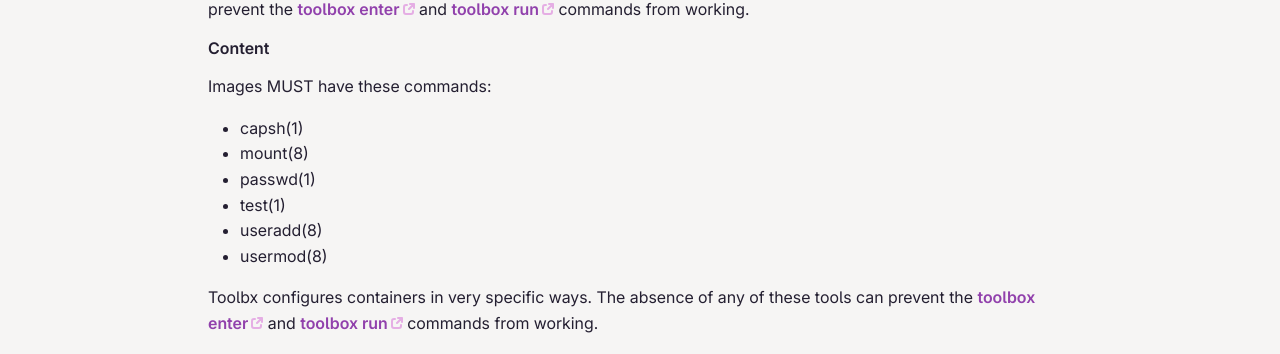
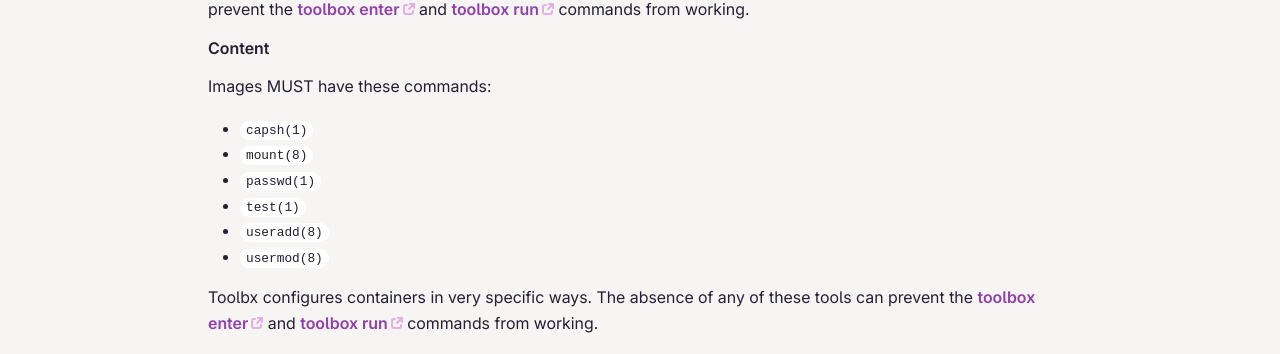
Before and after one commit to containers/containertoolbx.org, a Jekyll site: the page built from doc.md, in a window 1280 px wide. Shown: the part 4556-4910 px from the top of the page. Built offline with Jekyll 4.4.1, drawn with Linux system fonts in a browser that asks for light colours.

Commit message:
Add missing markup for commands
Fallout from ecedd17927ed6a5d668b373fff53c5012a241f31

https://github.com/containers/toolbox/issues/1606

```diff
--- a/doc.md
+++ b/doc.md
@@ -159,12 +159,12 @@
 #### Content
 
 Images MUST have these commands:
-* capsh(1)
-* mount(8)
-* passwd(1)
-* test(1)
-* useradd(8)
-* usermod(8)
+* `capsh(1)`
+* `mount(8)`
+* `passwd(1)`
+* `test(1)`
+* `useradd(8)`
+* `usermod(8)`
 
 Toolbx configures containers in very specific ways. The absence of any of these tools can prevent the [toolbox enter](https://github.com/containers/toolbox/blob/main/doc/toolbox-enter.1.md) and [toolbox run](https://github.com/containers/toolbox/blob/main/doc/toolbox-run.1.md) commands from working.
 
```
